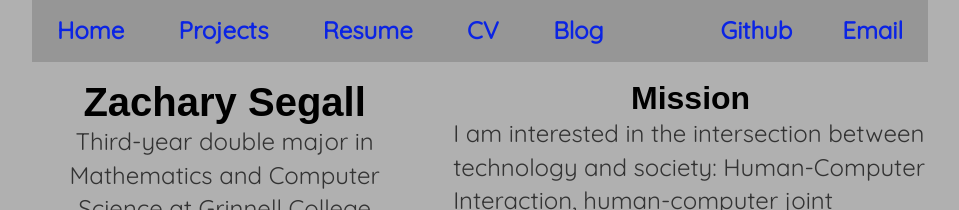
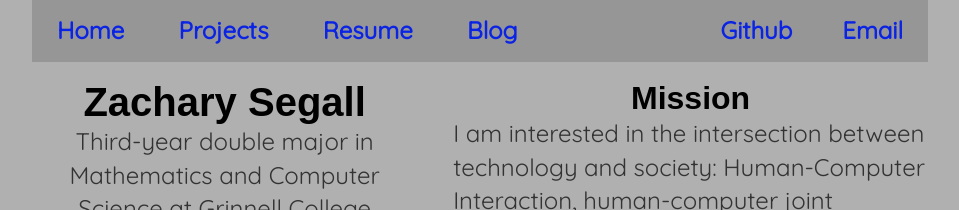
Before and after one commit to ZHHSegall/zhhsegall.github.io, a Jekyll site: the page built from index.html, in a window 1280 px wide. Shown: the top 210 px of the page, without its empty margins (160-1119 px from the left). Built offline with Jekyll 4.4.1, drawn with Linux system fonts in a browser that asks for light colours.

Commit message:
Update resume and temporarily remove CV tab

```diff
--- a/_layouts/default.html
+++ b/_layouts/default.html
@@ -13,7 +13,7 @@
 	        		<li><a href="/">Home</a></li>
 		        	<li><a href="/projects/">Projects</a></li>
 		        	<li><a href="/resume.pdf">Resume</a></li>
-	        		<li><a href="/cv">CV</a></li>
+	        		<!-- <li><a href="/cv">CV</a></li> -->
 	        		<li><a href="/blog/">Blog</a></li>
 	        		<li style="float:right"><a href="mailto:zhhsegallb@gmail.com">Email</a></li>
 	        		<li style="float:right"><a href="https://github.com/zhhsegall">Github</a></li>
--- a/css/main.css
+++ b/css/main.css
@@ -33,13 +33,13 @@ nav ul li a:hover, nav ul li a:active {
     color: #969696;
 }
 
-a {
+p a:link, p a:visited{
     text-decoration: none;
     font-weight: bold;
     color: #333;
 
 }
-p a:hover {
+p a:hover, p a:active {
     color: #000;
 }
 h1 {
```
Also changed, not shown: 1 other file.
